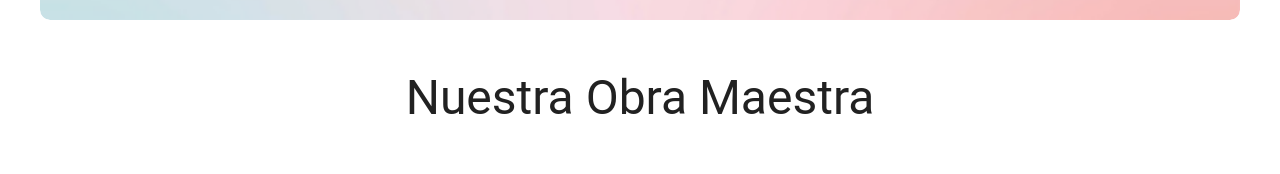
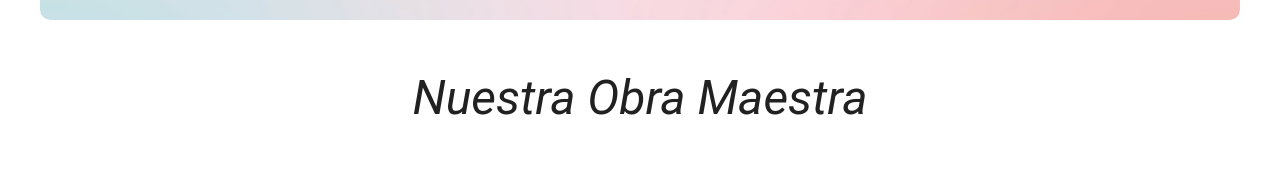
Before and after one commit to DiegoCP17/MafeCreaciones-Web, a React (Create React App) app: page / in a window 1280 px wide. Shown: the part 592-766 px from the top of the page. Built offline with nearby package versions, Linux system fonts and the light colour scheme.

Commit message:
nuevos estilos

```diff
--- a/src/components/Gallery/StyleGallery.js
+++ b/src/components/Gallery/StyleGallery.js
@@ -32,9 +32,39 @@ export const StyledCardContent = styled(CardContent)`
 `;
 
 export const StyledTypographyTitleSection = styled(Typography)`
-  text-align: center;
+  display: flex;
+  position: relative;
+  justify-content: center;
+  font-style: italic;
+  cursor: pointer;
   && {
     margin-bottom: 50px;
+  }
+
+  &::before,
+  &::after {
+    content: "";
+    position: absolute;
+    width: 300px;
+    height: 4px;
+    background-color: black;
+    top: 50%;
+    transform: scale(0);
+    transition: all 0.4s ease-in;
+  }
+
+  &:hover::before,
+  &:hover::after {
+    transform: scale(1);
+  }
+  &::before {
+    left: 180px;
+    background-color: rgba(238, 131, 107, 0.6);
+  }
+
+  &::after {
+    right: 180px;
+    background-color: rgba(238, 131, 107, 0.6);
   }
 `;
 export const StyledTypographyTitleCard = styled(Typography)``;
@@ -94,7 +124,7 @@ export const StyledButton = styled(Button)``;
 export const StyledContainer = styled(Container)`
   && {
     display: flex;
-    margin-bottom: 50px;
+    margin-bottom: 5rem;
   }
   flex-wrap: wrap;
   justify-content: space-between;
```
